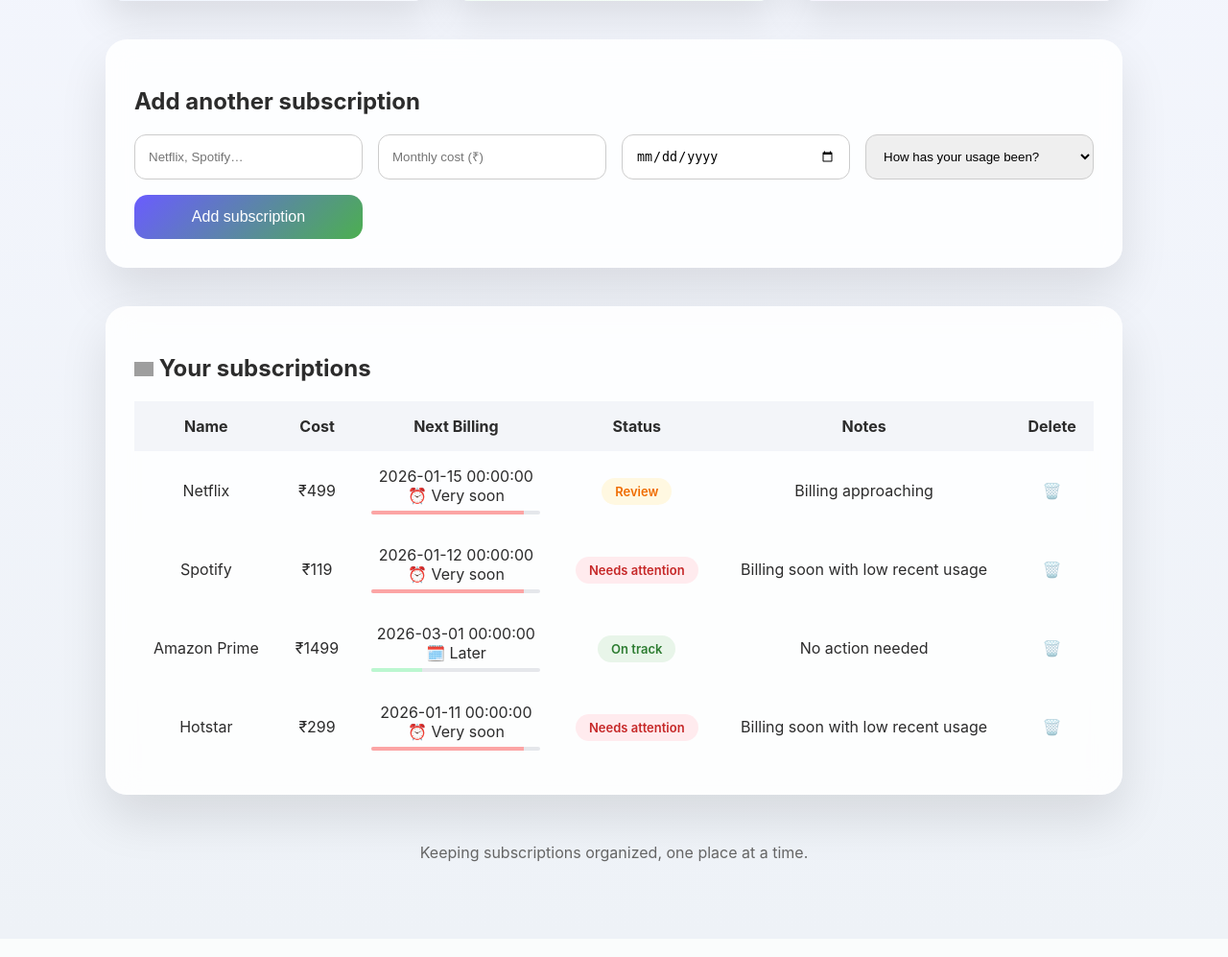
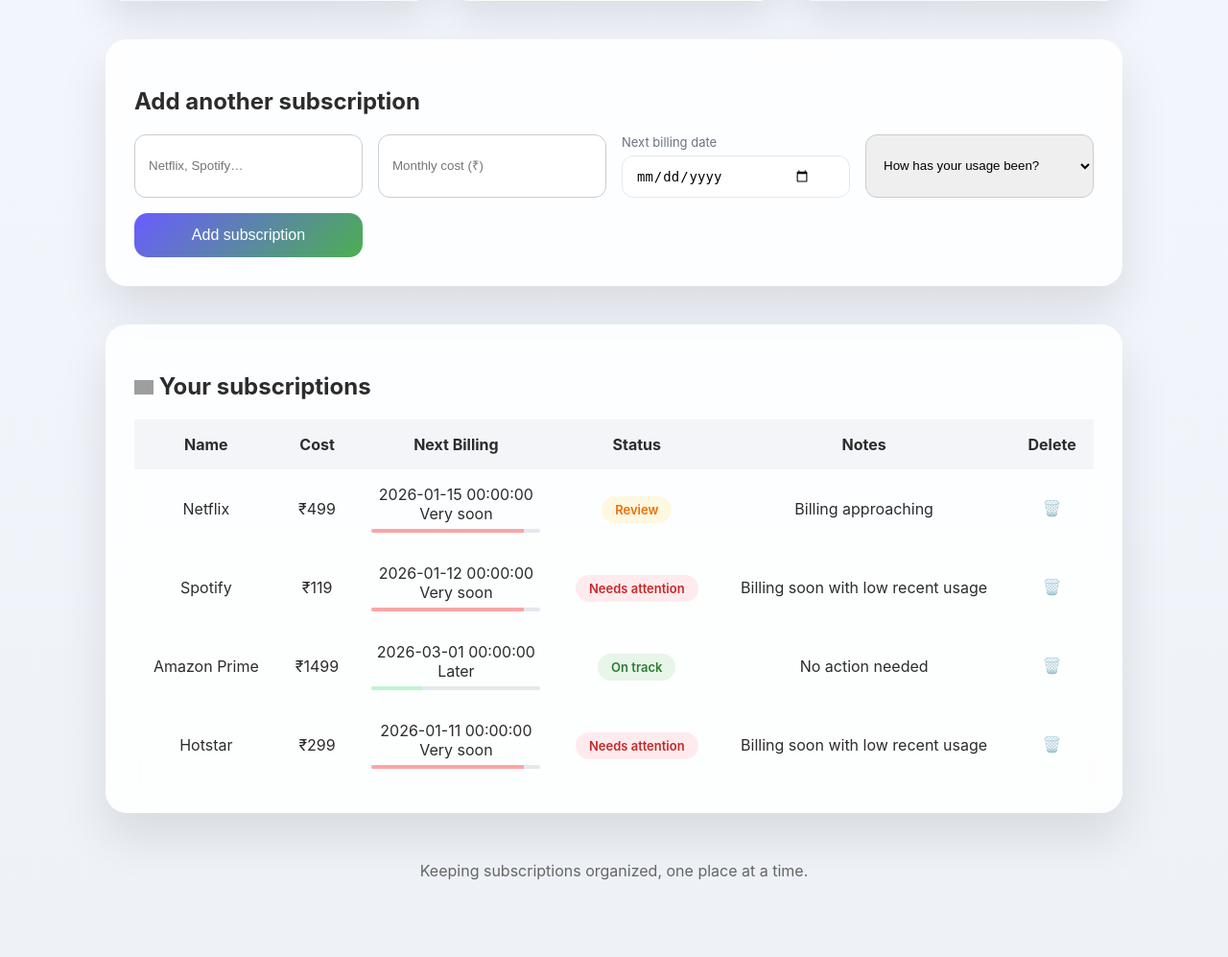
Before and after one commit to riyashanbhag/SubTrack, a Flask app: page / in a window 1280 px wide. Shown: the part 526-1523 px from the top of the page at 96% size. Before the commit the page ends 1424 px from the top, so only its background shows below. Run offline with Flask 3, Linux system fonts and the light colour scheme; grey boxes are pictures that could not be loaded.

Commit message:
UI polish, favicon, delete subscription support

```diff
--- a/static/style.css
+++ b/static/style.css
@@ -297,3 +297,41 @@ tr:hover .bar {
         white-space: nowrap;
     }
 }
+.input-group {
+    display: flex;
+    flex-direction: column;
+    gap: 6px;
+}
+
+.input-group label {
+    font-size: 13px;
+    color: #6b7280;
+}
+
+.date-wrapper {
+    position: relative;
+}
+
+.date-wrapper input[type="date"] {
+    width: 100%;
+    padding: 12px 40px 12px 14px;
+    border-radius: 12px;
+    border: 1px solid #e5e7eb;
+    font-size: 14px;
+    cursor: pointer;
+}
+
+.date-wrapper input[type="date"]:focus {
+    outline: none;
+    border-color: #6366f1;
+    box-shadow: 0 0 0 3px rgba(99, 102, 241, 0.15);
+}
+
+.calendar-icon {
+    position: absolute;
+    right: 12px;
+    top: 50%;
+    transform: translateY(-50%);
+    pointer-events: none;
+    opacity: 0.6;
+}
--- a/templates/index.html
+++ b/templates/index.html
@@ -4,6 +4,8 @@
     <title>SubTrack – Subscription Tracking & Management System</title>
     <meta name="viewport" content="width=device-width, initial-scale=1.0">
     <link rel="stylesheet" href="{{ url_for('static', filename='style.css') }}">
+   <link rel="icon" type="image/png" href="{{ url_for('static', filename='images/logo.png') }}">
+
     <link rel="stylesheet"
       href="https://cdnjs.cloudflare.com/ajax/libs/font-awesome/6.5.1/css/all.min.css">
 
@@ -58,7 +60,13 @@
         <form method="POST" action="/add" class="form">
             <input type="text" name="name" placeholder="Netflix, Spotify…" required>
             <input type="number" name="cost" placeholder="Monthly cost (₹)" required>
-            <input type="date" name="next_billing" required>
+<div class="input-group">
+    <label>Next billing date</label>
+    <div class="date-wrapper">
+        <input type="date" name="next_billing" required>
+
+    </div>
+</div>
 
             <select name="usage_feel" required>
                 <option value="">How has your usage been?</option>
@@ -105,11 +113,11 @@
 
                     <div class="time-hint">
                         {% if sub.days_left <= 5 %}
-                            ⏰ Very soon
+                             Very soon
                         {% elif sub.days_left <= 10 %}
-                            ⏳ Coming up
+                             Coming up
                         {% else %}
-                            🗓️ Later
+                             Later
                         {% endif %}
                     </div>
 
```
Also changed, not shown: static/images/logo.png (added).
